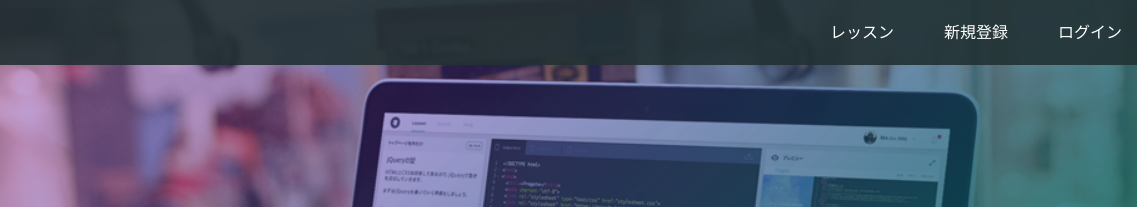
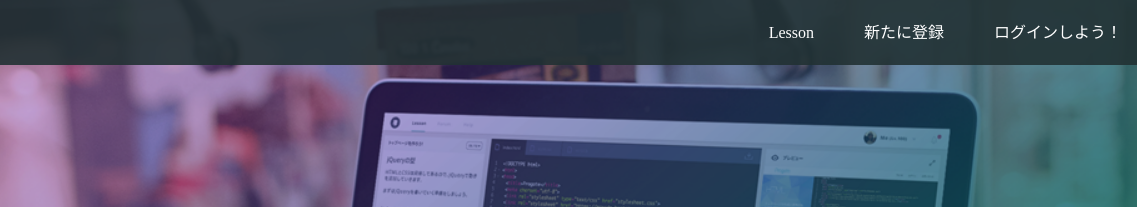
Before and after one commit to kimuyoshiengineer22/kimuyoshiengineer22, a plain HTML site: page index.html in a window 1280 px wide. Shown: the top 207 px of the page, 143-1280 px from the left. Drawn offline with Linux system fonts and the light colour scheme.

Commit message:
Update index.html

```diff
--- a/index.html
+++ b/index.html
@@ -15,9 +15,9 @@
       </div>
       <span class="fa fa-bars menu-icon"></span>
       <div class="header-right">
-        <a href="#">レッスン</a>
-        <a href="#">新規登録</a>
-        <a href="#" class="login">ログイン</a>
+        <a href="#">Lesson</a>
+        <a href="#">新たに登録</a>
+        <a href="#" class="login">ログインしよう！</a>
       </div>
     </div>
   </header>
```
